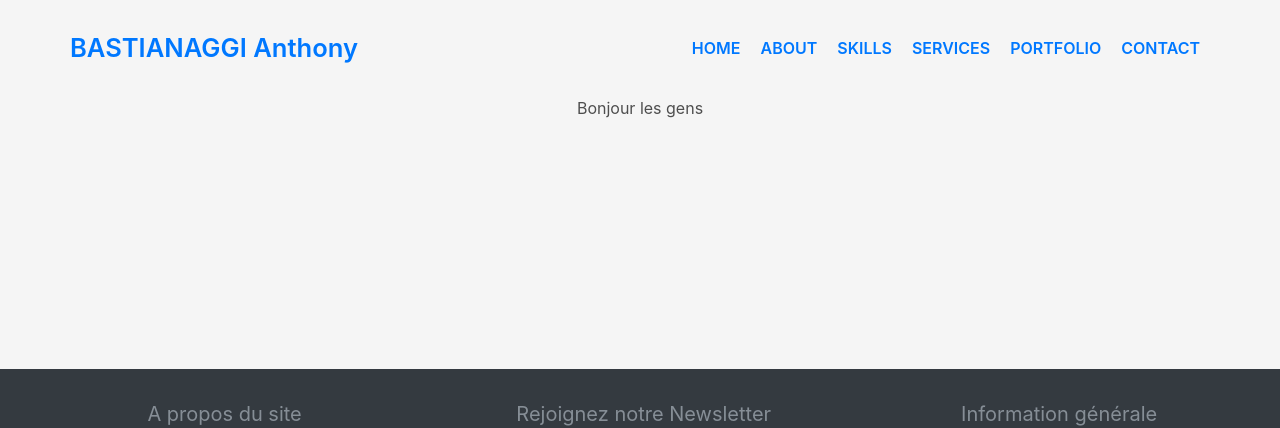
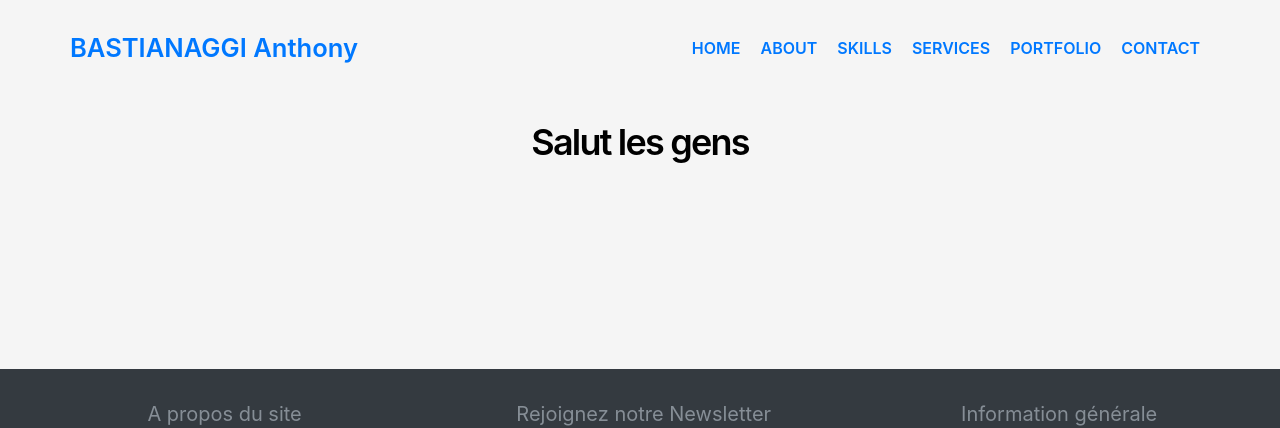
Before and after one commit to anthoBastianaggi/oc-project5, a React (Create React App) app: page /1 in a window 1280 px wide. Shown: the top 428 px of the page. Built offline with nearby package versions, Linux system fonts and the light colour scheme.

Commit message:
[PO-6] (Add) Create Component Title

```diff
--- a/src/components/Title/Title.js
+++ b/src/components/Title/Title.js
@@ -0,0 +1,30 @@
+import React from 'react';
+import styles from './Title.module.scss';
+import cx from 'classnames';
+import PropTypes from 'prop-types';
+
+const titleType = ['h1', 'h2', 'h3','h4', 'h5', 'h6'];
+const stylesTitleType = ['stylesH1', 'stylesH2', 'stylesH3', 'stylesH4', 'stylesH5', 'stylesH6'];
+
+const Title = ({as: Element = "h1", value, className = '', stylesTitle = 'stylesH1',  id }) => {
+    if(!titleType.includes(Element)) {
+        Element = "h1";
+    };
+
+    if(!stylesTitleType.includes(stylesTitle)) {
+        stylesTitle = "stylesH1";
+    };
+
+    return (
+        <Element id={id} className={cx(styles.title, styles[stylesTitle], className)}>{value}</Element>
+    );
+};
+
+Title.propTypes = {
+    as: PropTypes.elementType,
+    value: PropTypes.string.isRequired,
+    className: PropTypes.string,
+    stylesTitle: PropTypes.oneOf(stylesTitleType)
+}
+
+export default Title;
--- a/src/components/Title/Title.module.scss
+++ b/src/components/Title/Title.module.scss
@@ -0,0 +1,48 @@
+.title {
+    display: flex;
+    justify-content: center;
+    align-items: center;
+    color: black;
+}
+
+.stylesH1 {
+    font-size: 36px;
+    line-height: 44px;
+    font-weight: 600;
+    letter-spacing: -1.8px;
+}
+
+.stylesH2 {
+    font-size: 32px;
+    line-height: 40px;
+    font-weight: 600;
+    letter-spacing: -1.4px;
+}
+
+.stylesH3 {
+    font-size: 28px;
+    line-height: 36px;
+    font-weight: 600;
+    letter-spacing: -1.2px;
+}
+
+.stylesH4 {
+    font-size: 24px;
+    line-height: 32px;
+    font-weight: 600;
+    letter-spacing: -0.8px;
+}
+
+.stylesH5 {
+    font-size: 20px;
+    line-height: 28px;
+    font-weight: 600;
+    letter-spacing: -0.6px;
+}
+
+.stylesH6 {
+    font-size: 18px;
+    line-height: 26px;
+    font-weight: 400;
+    letter-spacing: -0.2px;
+}
--- a/src/views/Portfolio/Portfolio.js
+++ b/src/views/Portfolio/Portfolio.js
@@ -1,6 +1,7 @@
 import React from 'react';
 import Header from "../../components/Header/Header";
 import Footer from "../../components/Footer/Footer";
+import Title from "../../components/Title/Title";
 import styles from './Portfolio.module.scss';
 
 const Portfolio = () => {
@@ -8,7 +9,7 @@ const Portfolio = () => {
     <div className={styles.layout}>
         <Header />
         <div className={styles.content}>
-            Bonjour les gens
+            <Title as="h1" stylesTitle="stylesH1" value="Salut les gens" />
         </div>
         <Footer />
     </div>
```
